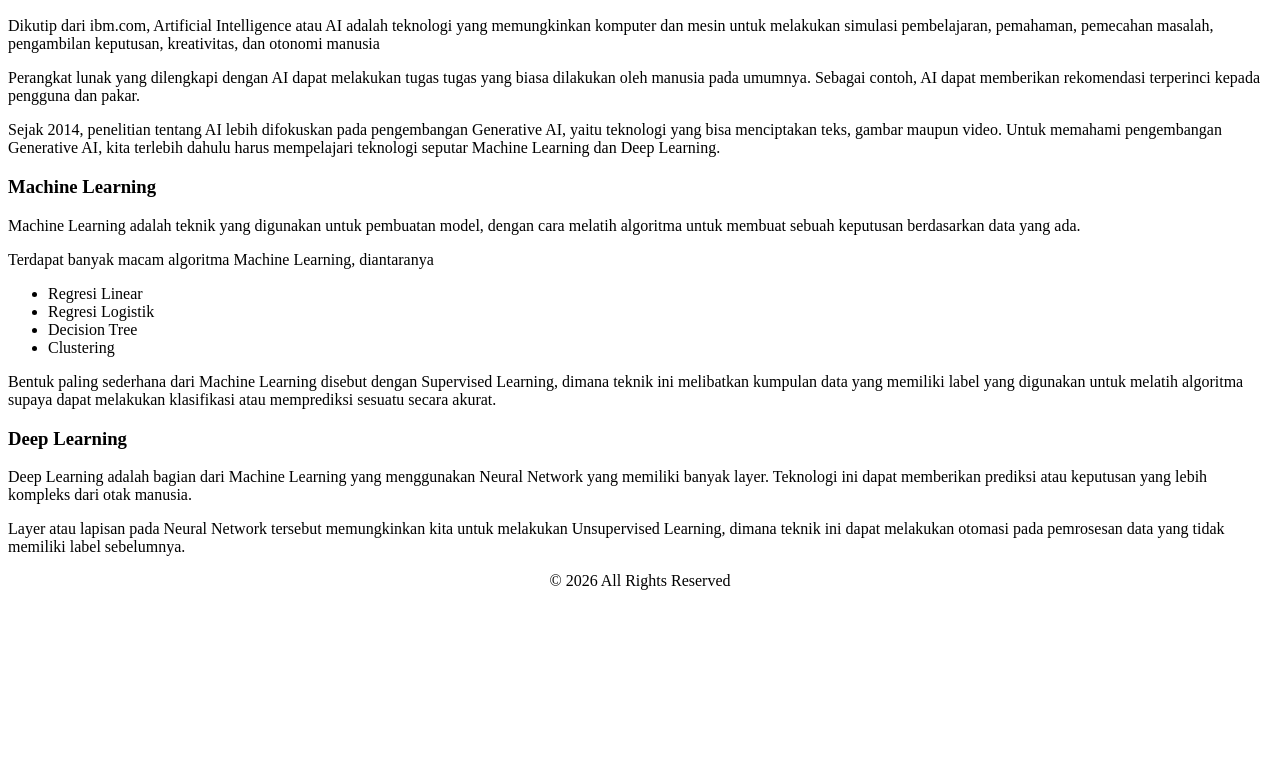
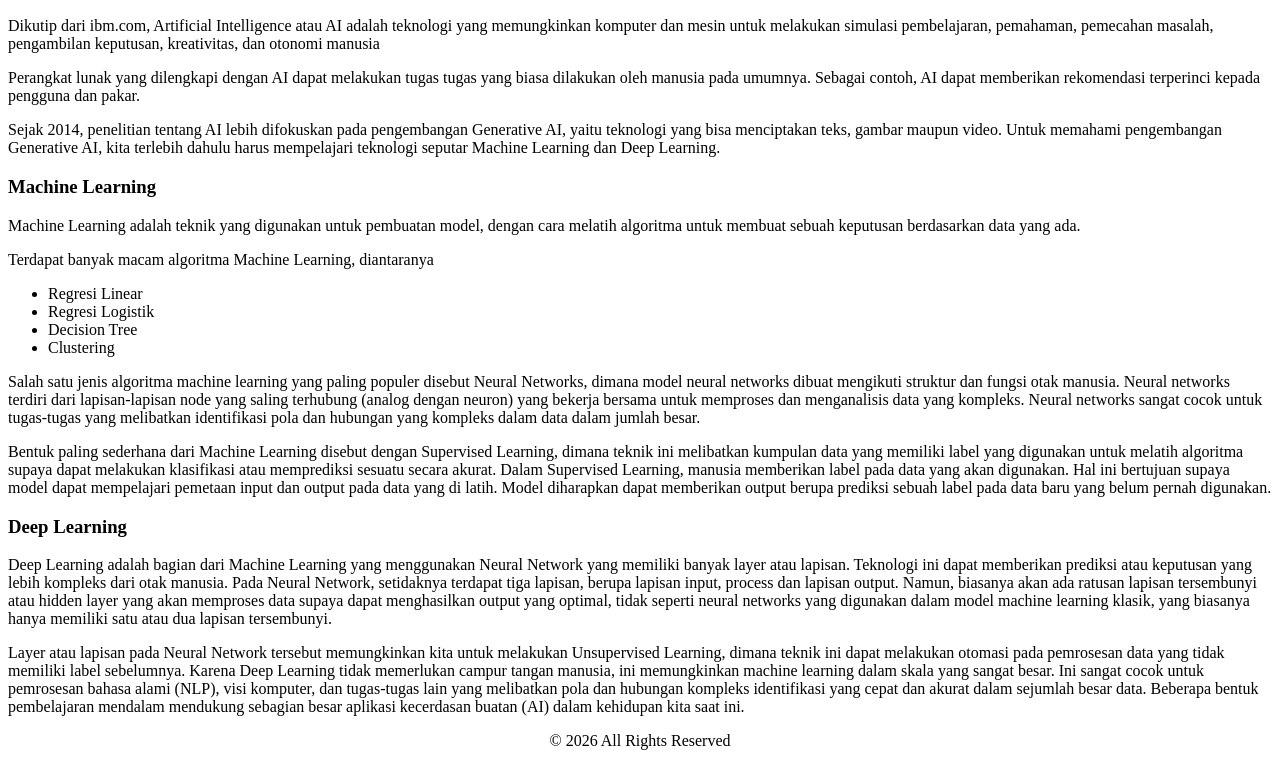
Before and after one commit to adyatmaa/bootcamp-dumbways, a plain HTML site: page day-1.html in a window 1280 px wide. Shown: the part 96-854 px from the top of the page. Before the commit the page ends 800 px from the top, so only its background shows below. Drawn offline with Linux system fonts and the light colour scheme.

Commit message:
update article

```diff
--- a/day-1.html
+++ b/day-1.html
@@ -47,25 +47,52 @@
             <li>Clustering</li>
           </ul>
           <p>
+            Salah satu jenis algoritma machine learning yang paling populer
+            disebut Neural Networks, dimana model neural networks dibuat
+            mengikuti struktur dan fungsi otak manusia. Neural networks terdiri
+            dari lapisan-lapisan node yang saling terhubung (analog dengan
+            neuron) yang bekerja bersama untuk memproses dan menganalisis data
+            yang kompleks. Neural networks sangat cocok untuk tugas-tugas yang
+            melibatkan identifikasi pola dan hubungan yang kompleks dalam data
+            dalam jumlah besar.
+          </p>
+          <p>
             Bentuk paling sederhana dari Machine Learning disebut dengan
             Supervised Learning, dimana teknik ini melibatkan kumpulan data yang
             memiliki label yang digunakan untuk melatih algoritma supaya dapat
-            melakukan klasifikasi atau memprediksi sesuatu secara akurat.
+            melakukan klasifikasi atau memprediksi sesuatu secara akurat. Dalam
+            Supervised Learning, manusia memberikan label pada data yang akan
+            digunakan. Hal ini bertujuan supaya model dapat mempelajari pemetaan
+            input dan output pada data yang di latih. Model diharapkan dapat
+            memberikan output berupa prediksi sebuah label pada data baru yang
+            belum pernah digunakan.
           </p>
         </article>
         <article>
           <h3>Deep Learning</h3>
           <p>
             Deep Learning adalah bagian dari Machine Learning yang menggunakan
-            Neural Network yang memiliki banyak layer. Teknologi ini dapat
-            memberikan prediksi atau keputusan yang lebih kompleks dari otak
-            manusia.
+            Neural Network yang memiliki banyak layer atau lapisan. Teknologi
+            ini dapat memberikan prediksi atau keputusan yang lebih kompleks
+            dari otak manusia. Pada Neural Network, setidaknya terdapat tiga
+            lapisan, berupa lapisan input, process dan lapisan output. Namun,
+            biasanya akan ada ratusan lapisan tersembunyi atau hidden layer yang
+            akan memproses data supaya dapat menghasilkan output yang optimal,
+            tidak seperti neural networks yang digunakan dalam model machine
+            learning klasik, yang biasanya hanya memiliki satu atau dua lapisan
+            tersembunyi.
           </p>
           <p>
             Layer atau lapisan pada Neural Network tersebut memungkinkan kita
             untuk melakukan Unsupervised Learning, dimana teknik ini dapat
             melakukan otomasi pada pemrosesan data yang tidak memiliki label
-            sebelumnya.
+            sebelumnya. Karena Deep Learning tidak memerlukan campur tangan
+            manusia, ini memungkinkan machine learning dalam skala yang sangat
+            besar. Ini sangat cocok untuk pemrosesan bahasa alami (NLP), visi
+            komputer, dan tugas-tugas lain yang melibatkan pola dan hubungan
+            kompleks identifikasi yang cepat dan akurat dalam sejumlah besar
+            data. Beberapa bentuk pembelajaran mendalam mendukung sebagian besar
+            aplikasi kecerdasan buatan (AI) dalam kehidupan kita saat ini.
           </p>
         </article>
       </section>
```
